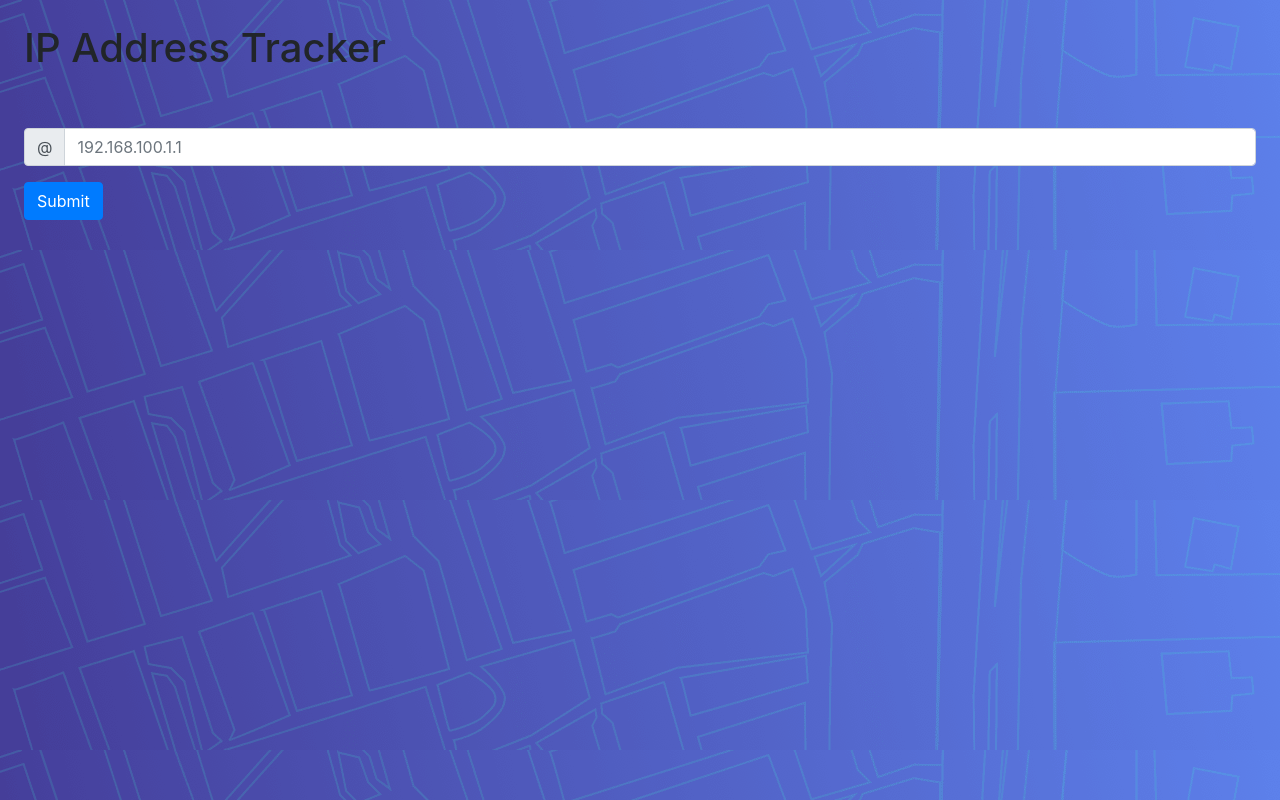
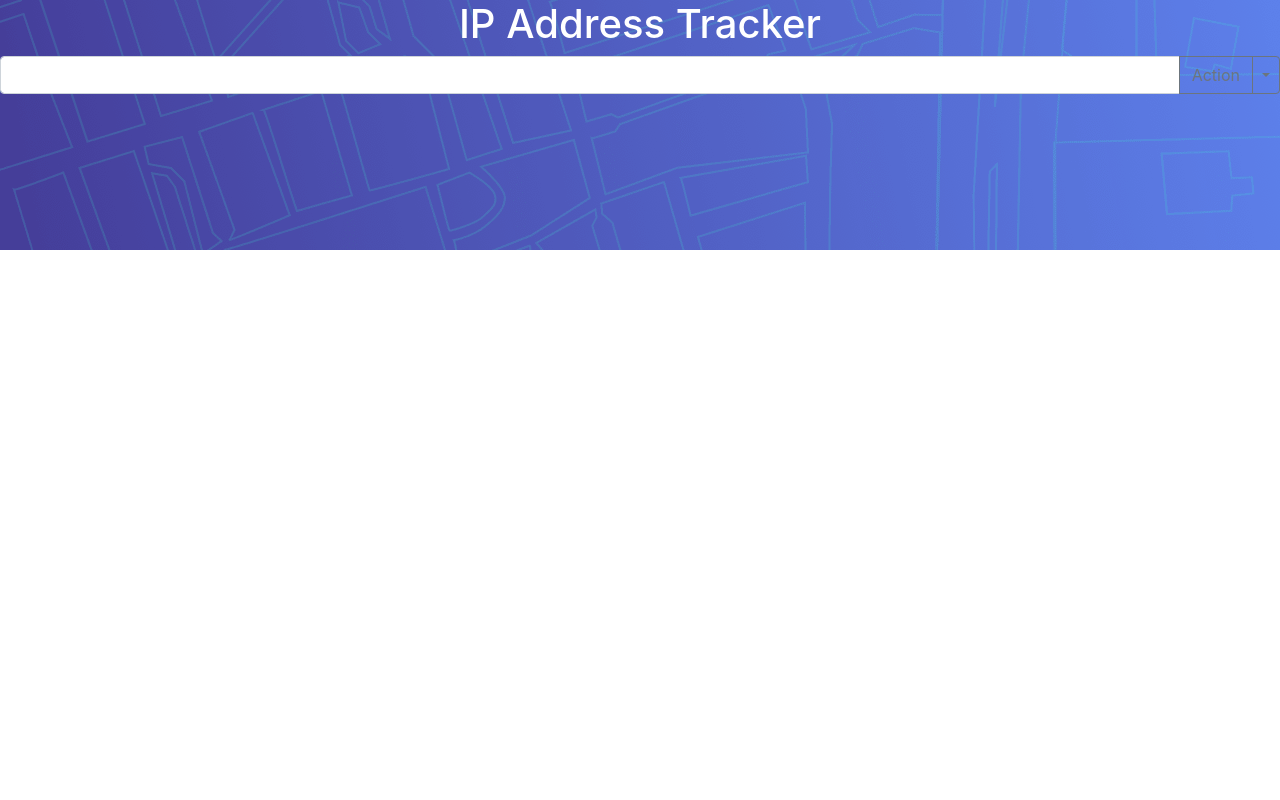
Before and after one commit to anthonys1760/ipaddresstracker, a plain HTML site: page index.html in a window 1280 px wide. Drawn offline with nearby package versions, Linux system fonts and the light colour scheme.

Commit message:
Added Form Input

```diff
--- a/index.html
+++ b/index.html
@@ -38,18 +38,26 @@
 </head>
 
 <body>
-    <h1 class="p-4">IP Address Tracker</h1>
-    <form class="p-4">
-        <div class="form-group">
-            <div class="input-group flex-nowrap">
-                <div class="input-group-prepend">
-                  <span class="input-group-text" id="addon-wrapping">@</span>
-                </div>
-                <input type="text" class="form-control" placeholder="192.168.100.1.1" aria-label="Username" aria-describedby="addon-wrapping">
+    <div id="main">
+        <h1 id="heading">IP Address Tracker</h1>
+        <!-- Form Input -->
+        <div class="input-group">
+            <input type="text" class="form-control" aria-label="Text input with segmented dropdown button">
+            <div class="input-group-append">
+              <button type="button" class="btn btn-outline-secondary">Action</button>
+              <button type="button" class="btn btn-outline-secondary dropdown-toggle dropdown-toggle-split" data-toggle="dropdown" aria-haspopup="true" aria-expanded="false">
+                <span class="sr-only">Toggle Dropdown</span>
+              </button>
+              <div class="dropdown-menu">
+                <a class="dropdown-item" href="#">Action</a>
+                <a class="dropdown-item" href="#">Another action</a>
+                <a class="dropdown-item" href="#">Something else here</a>
+                <div role="separator" class="dropdown-divider"></div>
+                <a class="dropdown-item" href="#">Separated link</a>
               </div>
-        </div>
-        <button type="submit" class="btn btn-primary">Submit</button>
-      </form>
+            </div>
+          </div>
+    </div>
 
     <!-- Optional JavaScript -->
     <!-- jQuery first, then Popper.js, then Bootstrap JS -->
--- a/main.css
+++ b/main.css
@@ -1,3 +1,13 @@
 body {
     background: url(images/pattern-bg.png);
+    background-repeat: no-repeat;
 }
+
+.form-control {
+
+}
+
+#heading {
+    color: white;
+    text-align: center;
+}
```
